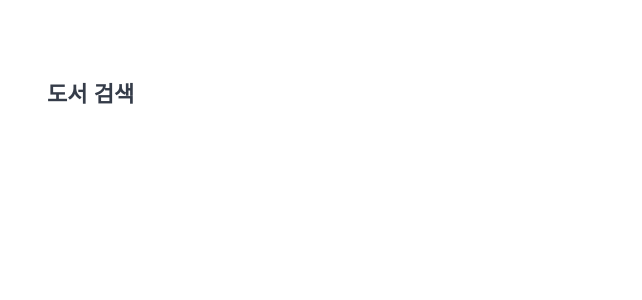
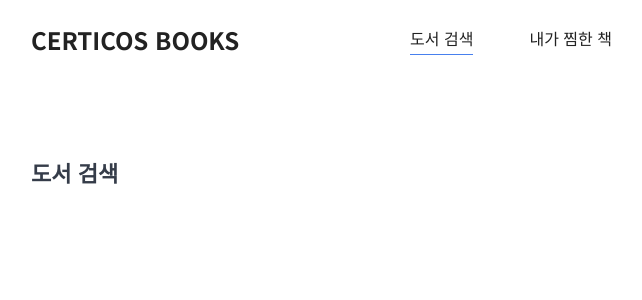
Before and after one commit to h1un/cdri-books-jeonghaeun, a React (Vite) app: page / in a window 1280 px wide. Shown: the top 300 px of the page, without its empty margins (129-771 px from the left). Built offline with nearby package versions, Linux system fonts and the light colour scheme.

Commit message:
feat: 헤더와 공통 레이아웃 구현 (#3)

```diff
--- a/src/app/Layout.tsx
+++ b/src/app/Layout.tsx
@@ -1,9 +1,14 @@
 import { Outlet } from 'react-router';
+
+import { Header } from '@/widgets/header/Header';
 
 export function Layout() {
   return (
-    <main className="mx-auto w-full max-w-[960px] px-4 py-20">
-      <Outlet />
-    </main>
+    <>
+      <Header />
+      <main className="mx-auto w-full max-w-[960px] px-4 pt-20 pb-20 lg:px-0">
+        <Outlet />
+      </main>
+    </>
   );
 }
--- /dev/null
+++ b/src/app/routePath.ts
@@ -0,0 +1,4 @@
+export const ROUTE_PATH = {
+  search: '/',
+  favorites: '/favorites',
+} as const;
--- a/src/app/router.tsx
+++ b/src/app/router.tsx
@@ -1,13 +1,9 @@
 import { createBrowserRouter } from 'react-router';
 
 import { Layout } from '@/app/Layout';
+import { ROUTE_PATH } from '@/app/routePath';
 import { FavoritesPage } from '@/pages/FavoritesPage';
 import { SearchPage } from '@/pages/SearchPage';
-
-export const ROUTE_PATH = {
-  search: '/',
-  favorites: '/favorites',
-} as const;
 
 export const router = createBrowserRouter([
   {
--- /dev/null
+++ b/src/widgets/header/Header.tsx
@@ -0,0 +1,37 @@
+import { NavLink } from 'react-router';
+
+import { ROUTE_PATH } from '@/app/routePath';
+import { cn } from '@/shared/lib/cn';
+
+const NAV_ITEMS = [
+  { to: ROUTE_PATH.search, label: '도서 검색' },
+  { to: ROUTE_PATH.favorites, label: '내가 찜한 책' },
+] as const;
+
+export function Header() {
+  return (
+    <header className="grid h-20 grid-cols-[1fr_auto_1fr] items-center px-6 xl:px-40">
+      <h1 className="text-title1 font-bold text-black">CERTICOS BOOKS</h1>
+      <nav aria-label="주요 메뉴">
+        <ul className="flex gap-14">
+          {NAV_ITEMS.map((item) => (
+            <li key={item.to}>
+              <NavLink
+                to={item.to}
+                end
+                className={({ isActive }) =>
+                  cn(
+                    'block border-b pb-1 text-body1 font-medium text-black transition-colors',
+                    isActive ? 'border-primary' : 'border-transparent hover:border-gray',
+                  )
+                }
+              >
+                {item.label}
+              </NavLink>
+            </li>
+          ))}
+        </ul>
+      </nav>
+    </header>
+  );
+}
```
